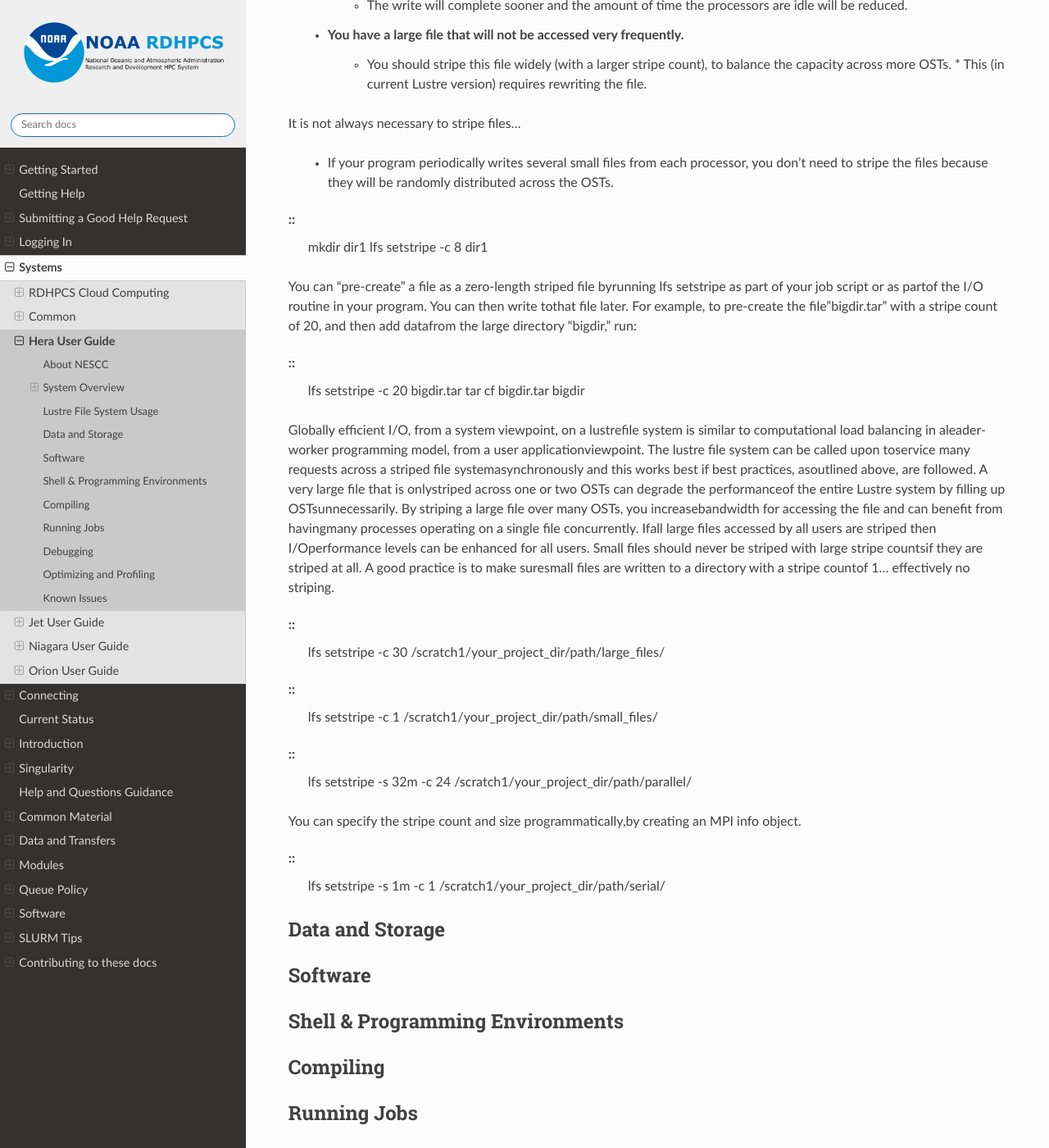
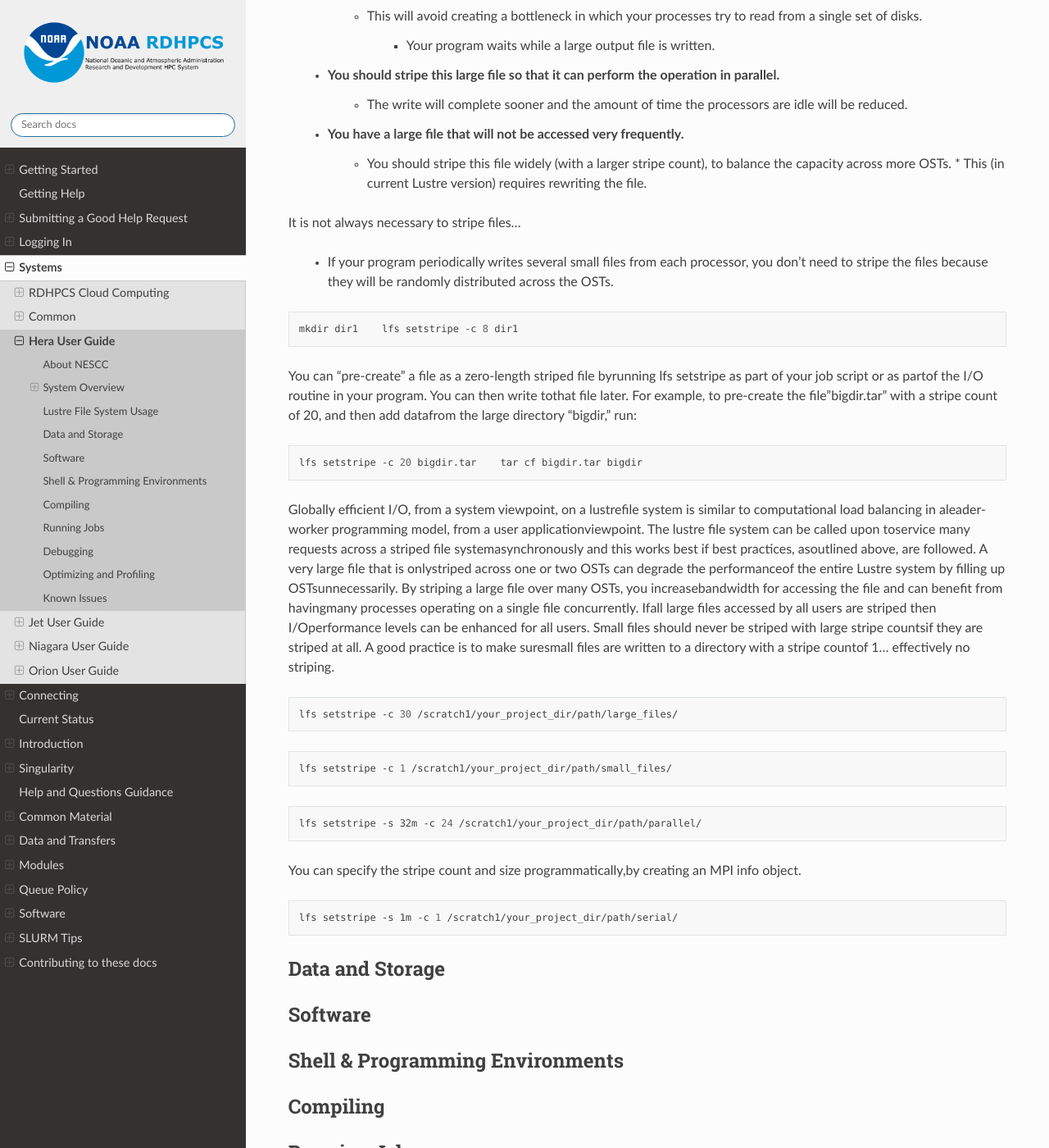
Before and after one commit to NOAA-RDHPCS/noaa-rdhpcs.github.io, a Sphinx documentation site: the page built from source/systems/hera_user_guide.rst, in a window 1280 px wide and 1400 px high, scrolled down 7334 px. Shown: the whole window at 82% size. Built offline with Sphinx 7.4.7 and the Read the Docs theme 2.0.0, drawn with Linux system fonts in a browser that asks for light colours; pages that are not in the unit, such as notebooks, are missing from menus; some of the changed text lies outside the part shown.

Commit message:
code and paras

```diff
--- a/source/systems/hera_user_guide.rst
+++ b/source/systems/hera_user_guide.rst
@@ -230,6 +230,7 @@ To check your usage details...
 2. Query your usage and limits using that number, for a given file system.
 
 .. code-block:: shell
+
    lfs quota -p <project ID number> /scratchX
 
 User and Group usage (capacity and file count) is tracked but not limited. You can also find your usage and your unixgroup's usage:
@@ -289,6 +290,7 @@ The "getstripe" command above shows the full layout.Typically not all components
 to copy files.
 
 .. code-block:: shell
+
   * lfs ls –
 
 to list directories and files.
@@ -307,19 +309,21 @@ tar and rm are *inefficient* when operating on a large setof files on lustre.
 The reason lies in the time it takes to expand the wildcard. "*rm -rf \**" on millions of files could take days,and impact all other users. (And you shouldn't do just "\*"anyway, it is dangerous.
 Instead, DO generate a list of files to be removed ortar-ed, and to act them one at a time, or in small sets.
 
-::
+.. code-block:: shell
+
    lfs find /path/to/old/dir/ -t f -print0 | xargs -0 -P 8 rm -f
 
 .. rubric:: Broadcast Stat Between MPI or OpenMP Tasks
 
 If many processes need the information from stat(), do it**once**, as follows:
 
-           * Have the master process perform the stat() call.
-           * Then broadcast it to all processes.
+* Have the master process perform the stat() call.
+* Then broadcast it to all processes.
 
 .. rubric:: Tuning Stripe Count (not typically needed)
 
   .. note::
+
 **IMPORTANT:** *The following steps are not typicallyneeded on the Hera Lustre file systems. See the "ProgressiveFile Layouts" description above. Please open a supportticket prior to changing stripe parameters on your /scratch1or /scratch2 files.*
 
 .. rubric:: General Guidelines
@@ -339,20 +343,22 @@ It is *beneficial* to stripe a file when...
 
 It is not always necessary to stripe files...
 
-           * If your program periodically writes several small files   from each processor, you don't need to stripe the files   because they will be randomly distributed across the   OSTs.
+ * If your program periodically writes several small files from each processor, you don't need to stripe the files   because they will be randomly distributed across the   OSTs.
 
 .. rubric:: Striping Best Practices
 
-           * Newly created files and directories inherit the stripe   settings of their parent directories.
-           * You can take advantage of this feature by organizing your   large and small files into separate directories, then   setting a stripe count on the large-file directory so   that all new files created in the directory will be   automatically striped.
-           * For example, to create a directory called "dir1" with a   stripe size of 1 MB and a stripe count of 8, run:
+           * Newly created files and directories inherit the stripe settings of their parent directories.
+           * You can take advantage of this feature by organizing your large and small files into separate directories, then setting a stripe count on the large-file directory so that all new files created in the directory will be automatically striped.
+           * For example, to create a directory called "dir1" with a stripe size of 1 MB and a stripe count of 8, run:
 
-::
+.. code-block:: shell
+
     mkdir dir1    lfs setstripe -c 8 dir1
 
 You can "pre-create" a file as a zero-length striped file byrunning lfs setstripe as part of your job script or as partof the I/O routine in your program. You can then write tothat file later. For example, to pre-create the file"bigdir.tar" with a stripe count of 20, and then add datafrom the large directory "bigdir," run:
 
-::
+.. code-block:: shell
+
     lfs setstripe -c 20 bigdir.tar    tar cf bigdir.tar bigdir
 
 Globally efficient I/O, from a system viewpoint, on a lustrefile system is similar to computational load balancing in aleader-worker programming model, from a user applicationviewpoint. The lustre file system can be called upon toservice many requests across a striped file systemasynchronously and this works best if best practices, asoutlined above, are followed. A very large file that is onlystriped across one or two OSTs can degrade the performanceof the entire Lustre system by filling up OSTsunnecessarily.
@@ -364,14 +370,17 @@ Small files should never be striped with large stripe countsif they are striped
            * Set the stripe count of the directory to a large value.
            * This spreads the reads/writes across more OSTs, therefore   \**balancing*\* the load and data.
 
-::
+.. code-block:: shell
+
     lfs setstripe -c 30 /scratch1/your_project_dir/path/large_files/
 
 .. rubric:: Use a Small Stripe Count for Small Files
 
            * Place \**small files*\* on a single OST.
            * This causes the small files not to be spread   out/\**fragmented*\* across OSTs.
-::
+
+.. code-block:: shell
+
     lfs setstripe -c 1 /scratch1/your_project_dir/path/small_files/
 
 .. rubric:: Parallel IO Stripe Count
@@ -379,8 +388,10 @@ Small files should never be striped with large stripe countsif they are striped
            * Single shared files should have a stripe count \**equal   to*\* (or a factor of) the number of processes which   access the file.
            * If the number of processes in your application is greater   than 106 (the number of HDD OSTs), use '-c -1' to use all   of the OSTs
            * The stripe size should be set to allow as much stripe   alignment as possible.
-           * Try to keep each process accessing as few OSTs as   possible.
-::
+           * Try to keep each process accessing as few OSTs as  possible.
+
+.. code-block:: shell
+
     lfs setstripe -s 32m -c 24 /scratch1/your_project_dir/path/parallel/
 
 You can specify the stripe count and size programmatically,by creating an MPI info object.
@@ -392,9 +403,9 @@ You can specify the stripe count and size programmatically,by creating an MPI in
            * Compute
            * Otherwise set the stripe count to 1 for the file.
 
-::
+.. code-block:: shell
+
     lfs setstripe -s 1m -c 1 /scratch1/your_project_dir/path/serial/
-
 
 
 Data and Storage
```
Also changed, not shown: other parts of source/systems/hera_user_guide.rst (+1 -1 lines).
